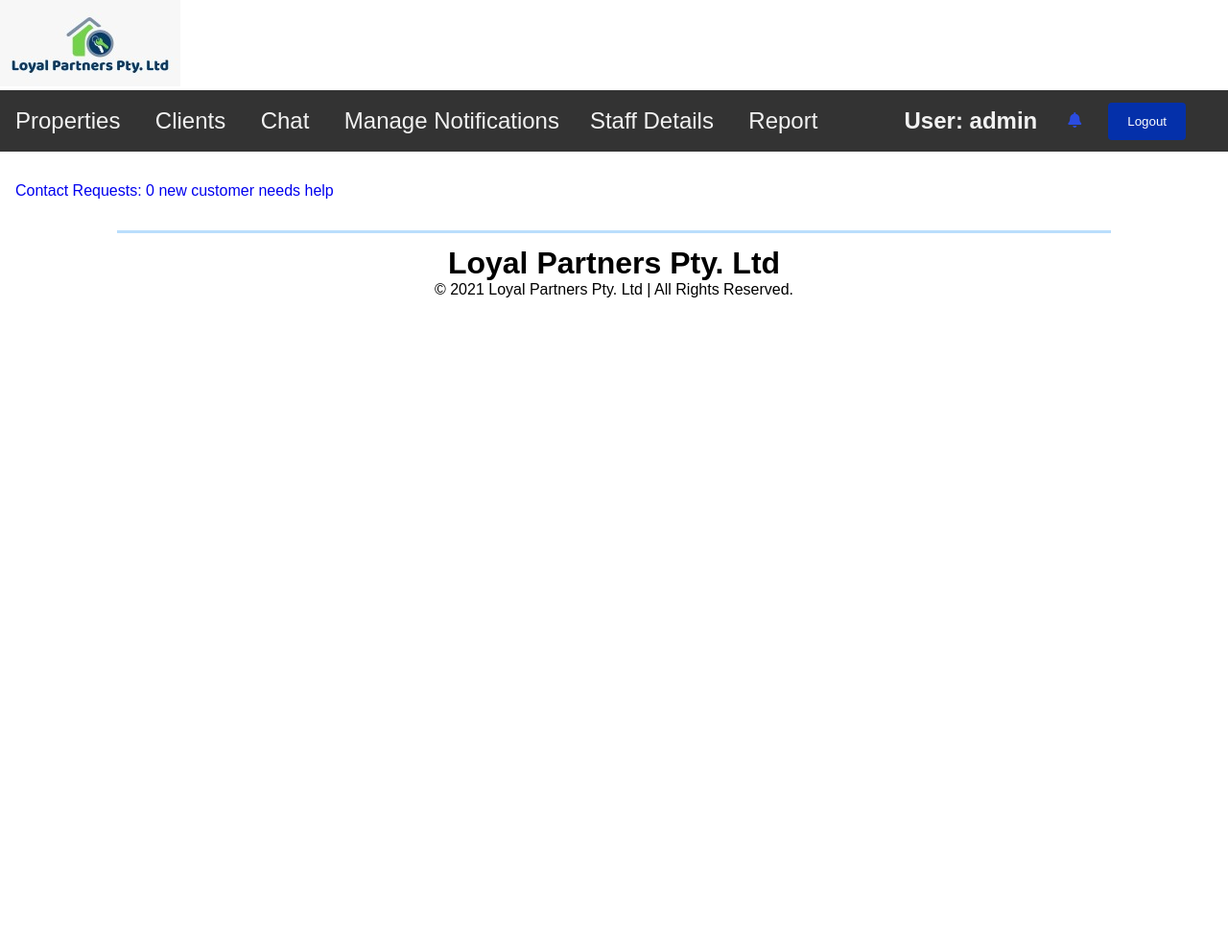
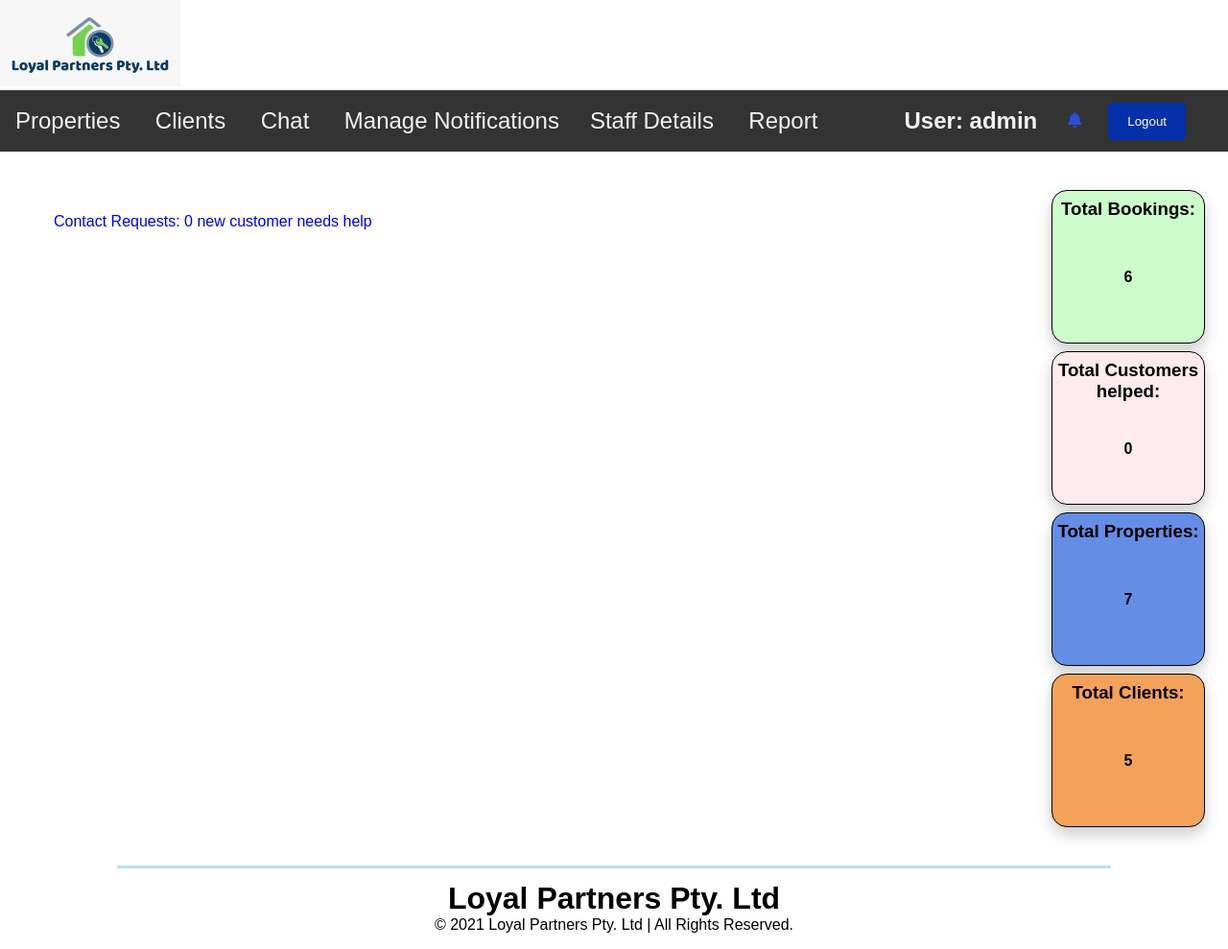
Before and after one commit to Image-Bhandari/Project500, a PHP site: page /admin in a window 1280 px wide. Shown: the whole page at 96% size. Before the commit the page ends 310 px from the top, so only its background shows below. Run offline with PHP 8.4, Linux system fonts and the light colour scheme; the visitor is signed in with stand-in values (Sample User, id 1); data comes from the database, SQL or seed files in the repository; data that the repository does not hold is empty; some libraries are stand-ins or nearby versions.

Commit message:
stats for admin

```diff
--- a/css/adminstyles.css
+++ b/css/adminstyles.css
@@ -97,6 +97,53 @@ nav a.active {
 	text-decoration: none;
 	display: block;
 	text-align: left;
+}
+/* dashboard / home screen */
+.admin-stats {
+	display: grid;
+	grid-template-areas: 'admin-main admin-status';
+	grid-template-columns: auto 10rem;
+	margin: 1.5rem;
+}
+
+.admin-main {
+	grid-area: admin-main;
+	margin: 1rem;
+}
+
+.admin-status {
+	grid-area: admin-status;
+}
+
+.admin-status > div {
+	width: 100%;
+	height: 10rem;
+	display: grid;
+	text-align: center;
+	border: 1px solid #000;
+	margin: 0.5rem 0;
+	padding: 0.5rem 0.2rem;
+	border-radius: 1rem;
+	box-shadow: 0px 8px 16px 0px rgba(0,0,0,0.2);
+	font-weight: 800;
+}
+
+.admin-status > div:hover {
+	transform: scale(1.19);
+	transition: ease-in;
+}
+
+.totbookings {
+	background: #CCFCCB;
+}
+.totcusth {
+	background: #FFEAEE;
+}
+.totprops {
+	background: #648DE5;
+}
+.totclnts {
+	background: #F4A259;
 }
 
 /* form container */
@@ -479,8 +526,8 @@ article {
 }
 
 .sentmsg {
-  float: right;
-  width: 46%;
+	float: right;
+	width: 46%;
 }
 
 .sentmsg p {
--- a/pages/admin/dashboard.php
+++ b/pages/admin/dashboard.php
@@ -1,10 +1,21 @@
 <?php
 	$title = "Loyal Partners";
 	if(isset($_SESSION['login']) && $_SESSION['login'] == 1 && ($_SESSION['role']  == 'staff' || $_SESSION['role'] == 'admin')){
-
 		$connCF = new DatabaseTable('contactform');
 		$countCustReq=$connCF->count('staff_id','NotAssigned');
-		$content = loadTemplate('../templates/admin/dashboardTemplate.php', ['countCustReq'=>$countCustReq]);//load template
+
+		$totcusth=$connCF->count('NOT staff_id','NotAssigned');
+
+		$connTB = new DatabaseTable('bookings');
+		$totalCB=$connTB->count('status','Confirmed');
+
+		$connTP = new DatabaseTable('properties');
+		$totalTP=$connTP->findAll();
+
+		$connTU = new DatabaseTable('users');
+		$totalTU=$connTU->count('role','user');
+
+		$content = loadTemplate('../templates/admin/dashboardTemplate.php', ['countCustReq'=>$countCustReq, 'totcusth'=>$totcusth, 'totalCB'=>$totalCB, 'totalTP'=>$totalTP, 'totalTU'=>$totalTU]);//load template
 	}else {
 		session_unset();
 		header('location:../public_html/index.php?page=login');
--- a/templates/admin/dashboardTemplate.php
+++ b/templates/admin/dashboardTemplate.php
@@ -1,4 +1,5 @@
-<section>
+<section class="admin-stats">
+    <div class="admin-main">
         <div class="contactreq">
             <a href="index.php?page=customersupport" class="contactreqlink">
                 <span>Contact Requests:</span>
@@ -7,4 +8,30 @@
                 } ?></span>
             </a>
         </div>
+    </div>
+
+    <?php if ($_SESSION['role'] == 'admin') { ?>
+    <div class="admin-status">
+        <div class="totbookings">
+            <h3>Total Bookings:</h3>
+            <span><?php foreach ($totalCB as $totbookings){ echo  $totbookings['total']; } ?></span>
+        </div>
+
+        <div class="totcusth">
+            <h3>Total Customers helped:</h3>
+            <span><?php foreach ($totcusth as $totcusthelped){ echo  $totcusthelped['total']; } ?></span>
+        </div>
+
+        <div class="totprops">
+            <h3>Total Properties:</h3>
+            <span><?php $propcntr=0; foreach ($totalTP as $totprop){ $propcntr++; }echo  $propcntr;  ?></span>
+        </div>
+
+        <div class="totclnts">
+            <h3>Total Clients:</h3>
+            <span><?php foreach ($totalTU as $totclients){ echo  $totclients['total']; } ?></span>
+        </div>
+
+    </div>
+    <?php } ?>
 </section>
```
Lines whose indentation alone changed are shown as unchanged.
